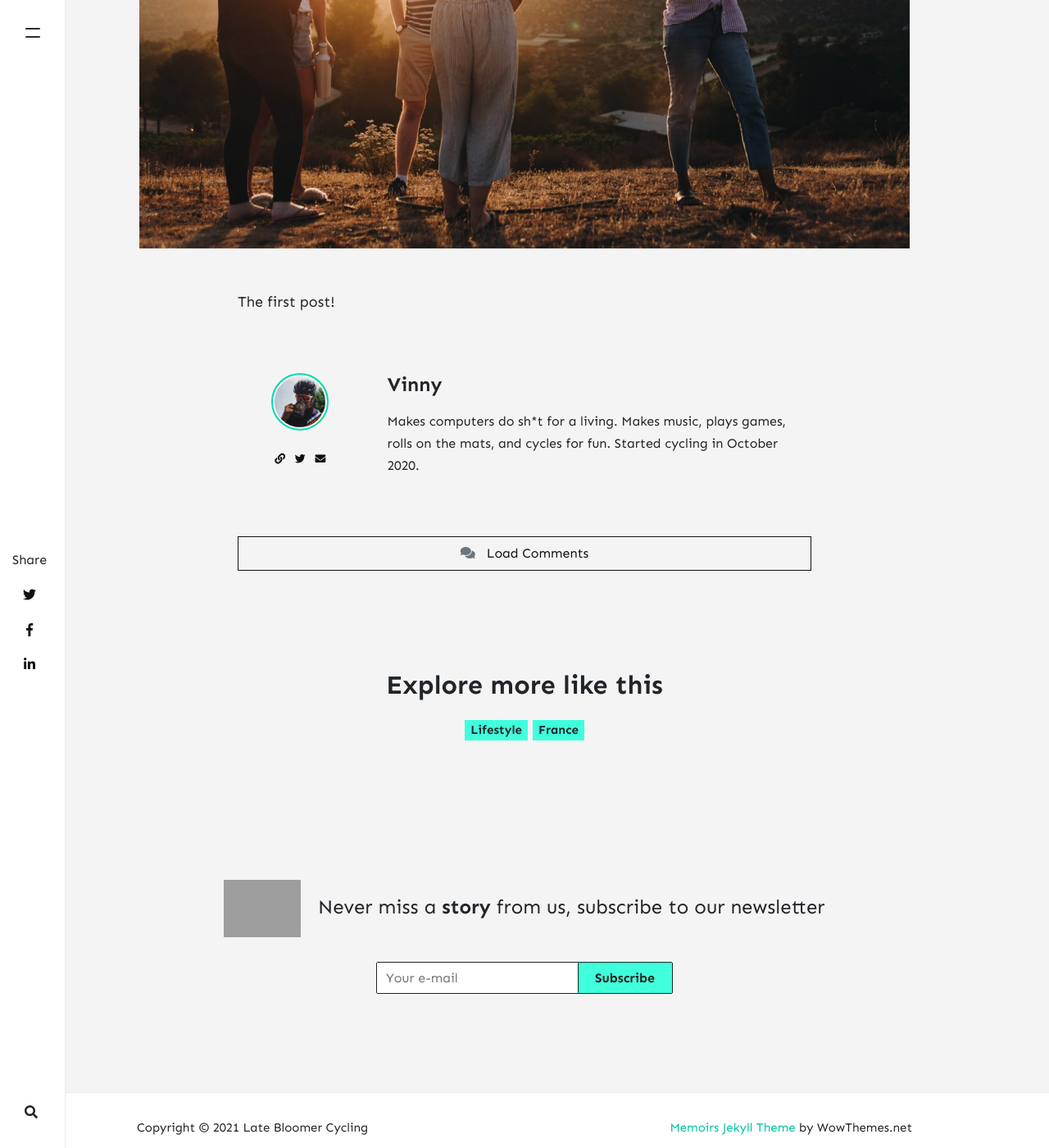
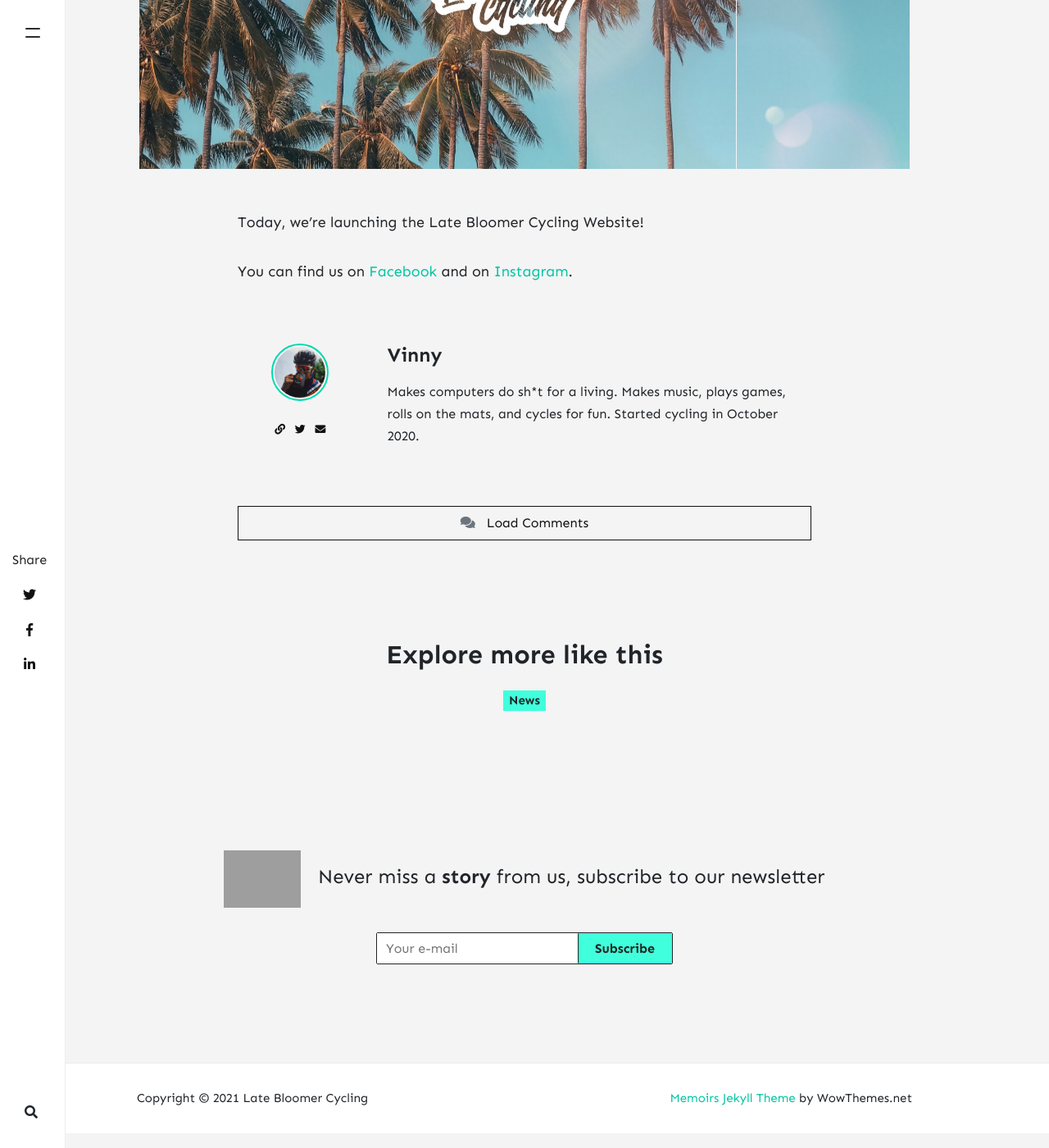
Before and after one commit to chuv13/latebloomercycling, a Jekyll site: the page built from _posts/2021-08-19-hello-world.md, in a window 1280 px wide and 1400 px high, scrolled down 744 px. Shown: the whole window at 82% size. Built offline with Jekyll 4.4.1, drawn with Linux system fonts in a browser that asks for light colours; nearby versions of some CDN libraries; comment, search, counter and statistics services are not loaded; grey boxes are pictures that could not be loaded.

Commit message:
clean up, and first article base

```diff
--- a/_config.yml
+++ b/_config.yml
@@ -9,7 +9,7 @@ google_analytics: 'G-RV38QGWM6E'
 disqus: 'late-bloomer-cycling'
 mailchimp-list: 'https://wowthemes.us11.list-manage.com/subscribe/post?u=8aeb20a530e124561927d3bd8&amp;id=8c3d2d214b'
 include: ["_pages"]
-permalink: /:year/:month/:day/:title/
+permalink: /:categories/:year/:month/:day/:title
 email: latebloomercycling@gmail.com
 
 # Authors
--- a/_posts/2021-08-19-hello-world.md
+++ b/_posts/2021-08-19-hello-world.md
@@ -2,9 +2,10 @@
 layout: post
 title:  "Hello World!"
 author: vinny
-categories: [ Lifestyle ]
-tags: [ France ]
-image: assets/images/2.jpg
+categories: [ News ]
+image: assets/images/splash-1.jpg
 ---
 
-The first post!
+Today, we're launching the Late Bloomer Cycling Website!
+
+You can find us on <a href="https://www.facebook.com/latebloomercycling" target="_blank">Facebook</a> and on <a href="https://www.instagram.com/latebloomercycling" target="_blank">Instagram</a>.
```
Also changed, not shown: _drafts/2018-06-12-education.md (renamed from _temps/2018-06-12-education.md), _drafts/2019-12-01-press-and-education.md (renamed from _temps/2019-12-01-press-and-education.md), _drafts/2019-12-01-the-observer.md (renamed from _temps/2019-12-01-the-observer.md), _drafts/2020-01-01-french-wine.md (renamed from _temps/2020-01-01-french-wine.md), _drafts/2020-01-01-review-oscar.md (renamed from _temps/2020-01-01-review-oscar.md), _drafts/2020-01-01-that-day-we-almost-missed-flight.md (renamed from _temps/2020-01-01-that-day-we-almost-missed-flight.md), _drafts/2020-01-11-post-with-spoiler..md (renamed from _temps/2020-01-11-post-with-spoiler..md), _drafts/2020-01-12-external-featured-image.md (renamed from _temps/2020-01-12-external-featured-image.md), _drafts/2020-01-12-london.md (renamed from _temps/2020-01-12-london.md), _drafts/2020-01-12-one-day-just-started-adventure.md (renamed from _temps/2020-01-12-one-day-just-started-adventure.md), _drafts/2020-02-1-much-more-than-a-desert-trip-to-sahara.md (renamed from _temps/2020-02-1-much-more-than-a-desert-trip-to-sahara.md), assets/images/splash-1.jpg (added).
